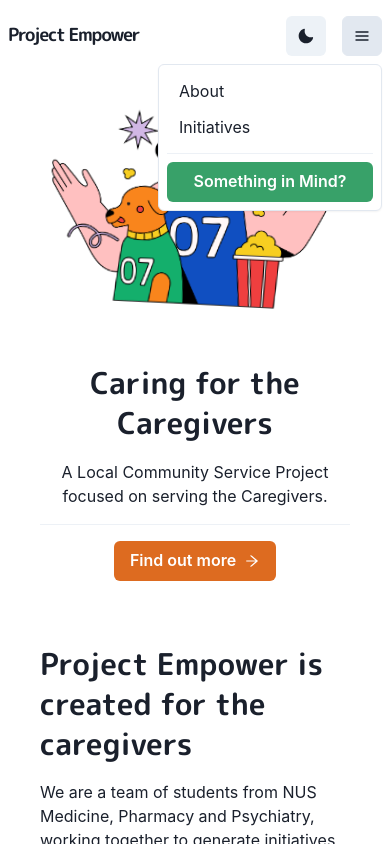
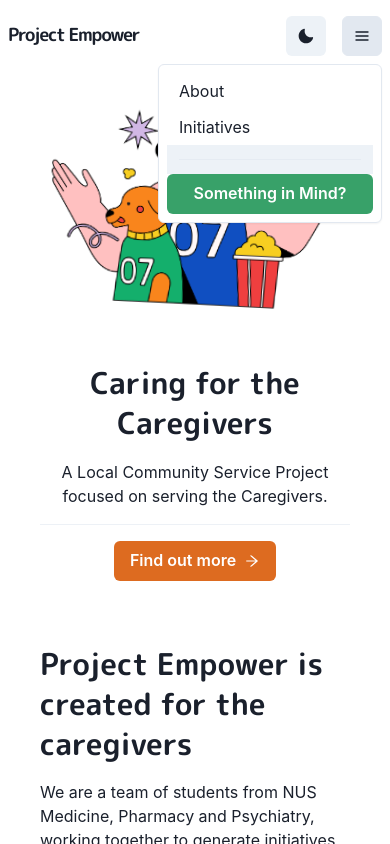
Before and after one commit to nicfang1/projectempower, a Next.js app: page / in a window 390 px wide. Both pictures are taken after a click on the button 362 px from the left and 36 px from the top of the page. Shown: the top 844 px of the page. Built offline with nearby package versions, Linux system fonts and the light colour scheme.

Commit message:
hamburger divider

```diff
--- a/components/navbar.js
+++ b/components/navbar.js
@@ -114,7 +114,9 @@ const Navbar = (props) => {
 								<MenuItem as={LinkItem} href="/initiatives">
 									Initiatives
 								</MenuItem>
-								<Divider my="0.5rem" opacity="0.6" />
+								<MenuItem>
+									<Divider my="0.5rem" opacity="0.6" />
+								</MenuItem>
 								<MenuItem
 									as={Button}
 									bg={useColorModeValue("green.500", "green.200")}
```
